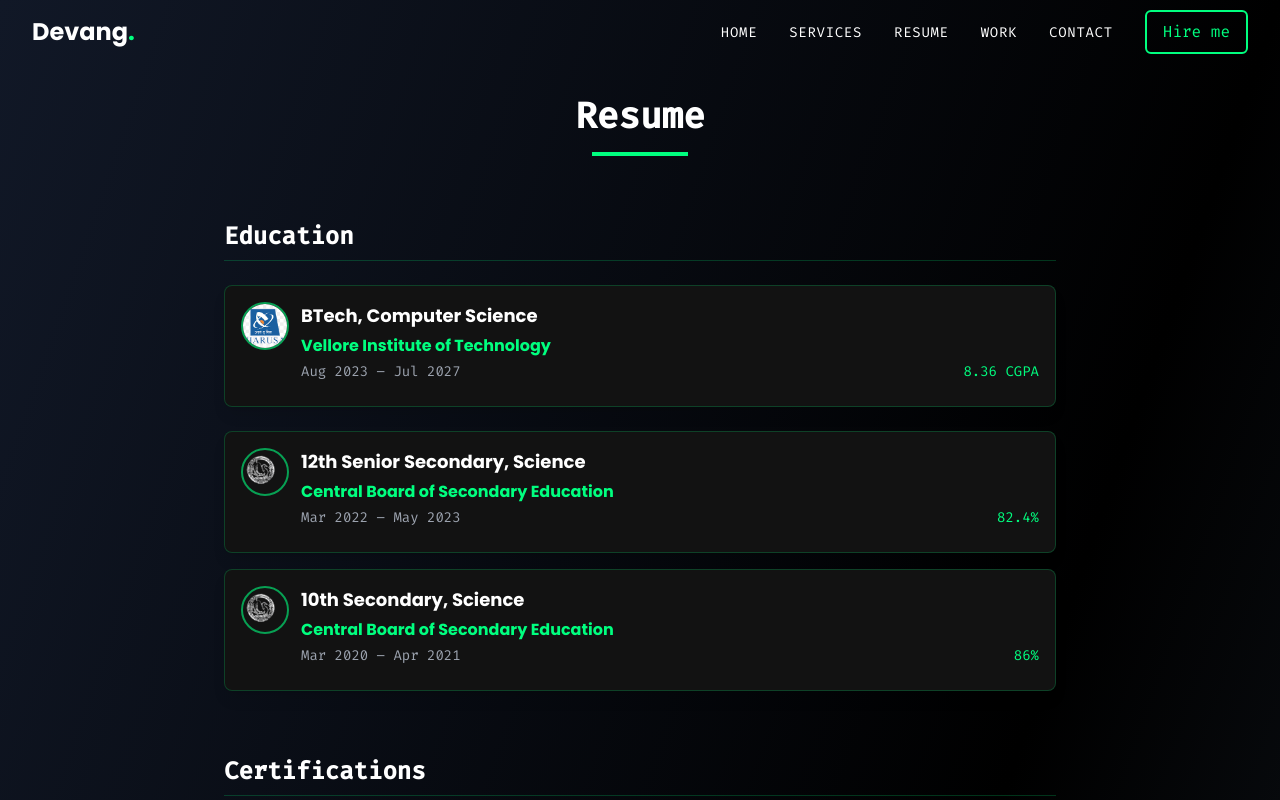
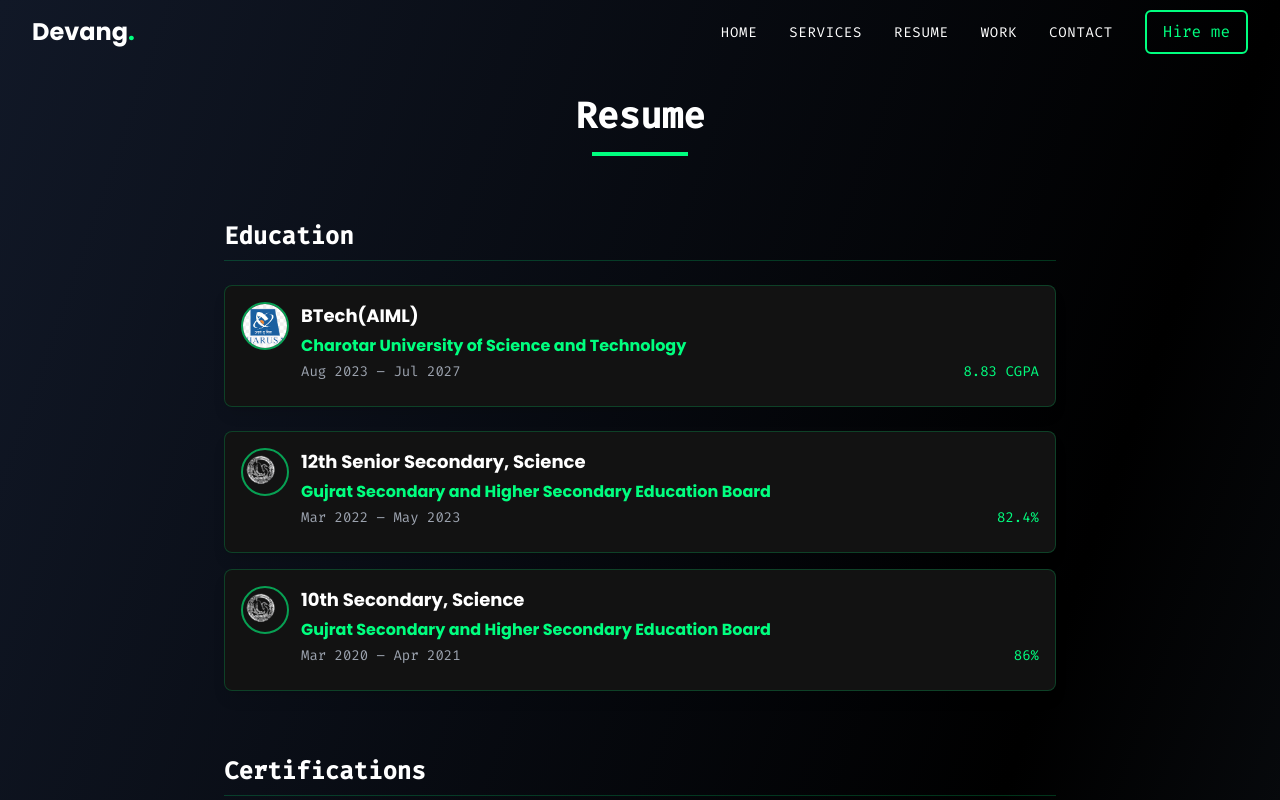
Before and after one commit to DEVang0876/Portfolio-Site, a React (Vite) app: page /resume in a window 1280 px wide. Shown: the top 800 px of the page. Built offline with nearby package versions, Linux system fonts and the light colour scheme.

Commit message:
Update education details in ResumeNew component

```diff
--- a/src/components/ResumeNew.jsx
+++ b/src/components/ResumeNew.jsx
@@ -213,16 +213,16 @@
   const educationData = [
     {
       id: 1,
-      institution: 'Vellore Institute of Technology',
+      institution: 'Charotar University of Science and Technology',
       logo: '/logos/vit.png',
-      degree: 'BTech, Computer Science',
+      degree: 'BTech(AIML)',
       duration: 'Aug 2023 – Jul 2027',
-      grade: '8.36 CGPA',
+      grade: '8.83 CGPA',
       details: []
     },
     {
       id: 2,
-      institution: 'Central Board of Secondary Education',
+      institution: 'Gujrat Secondary and Higher Secondary Education Board',
       logo: '/logos/cbse.png',
       degree: '12th Senior Secondary, Science',
       duration: 'Mar 2022 – May 2023',
@@ -231,7 +231,7 @@
     },
     {
       id: 3,
-      institution: 'Central Board of Secondary Education',
+      institution: 'Gujrat Secondary and Higher Secondary Education Board',
       logo: '/logos/cbse.png',
       degree: '10th Secondary, Science',
       duration: 'Mar 2020 – Apr 2021',
```
